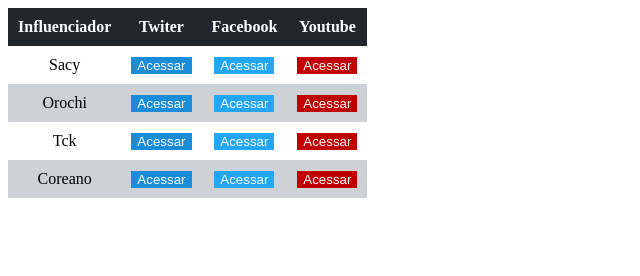
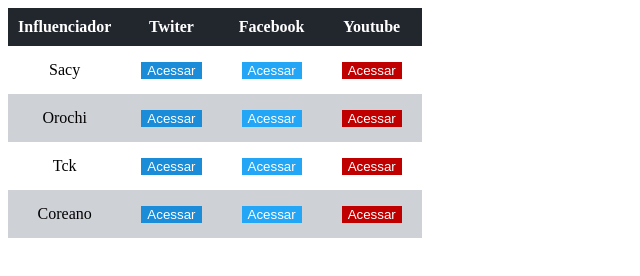
Before and after one commit to mairyeduardo/0.4.1, a plain HTML site: page index.html in a window 1280 px wide. Shown: the whole page, without its empty margins (0-640 px from the left). Drawn offline with Linux system fonts and the light colour scheme.

Commit message:
alteração padding

```diff
--- a/style.css
+++ b/style.css
@@ -14,7 +14,7 @@ tr,th {
 }
 
 td {
-  padding: 10px;
+  padding: 15px 20px;
 }
 
 .redes {
```
